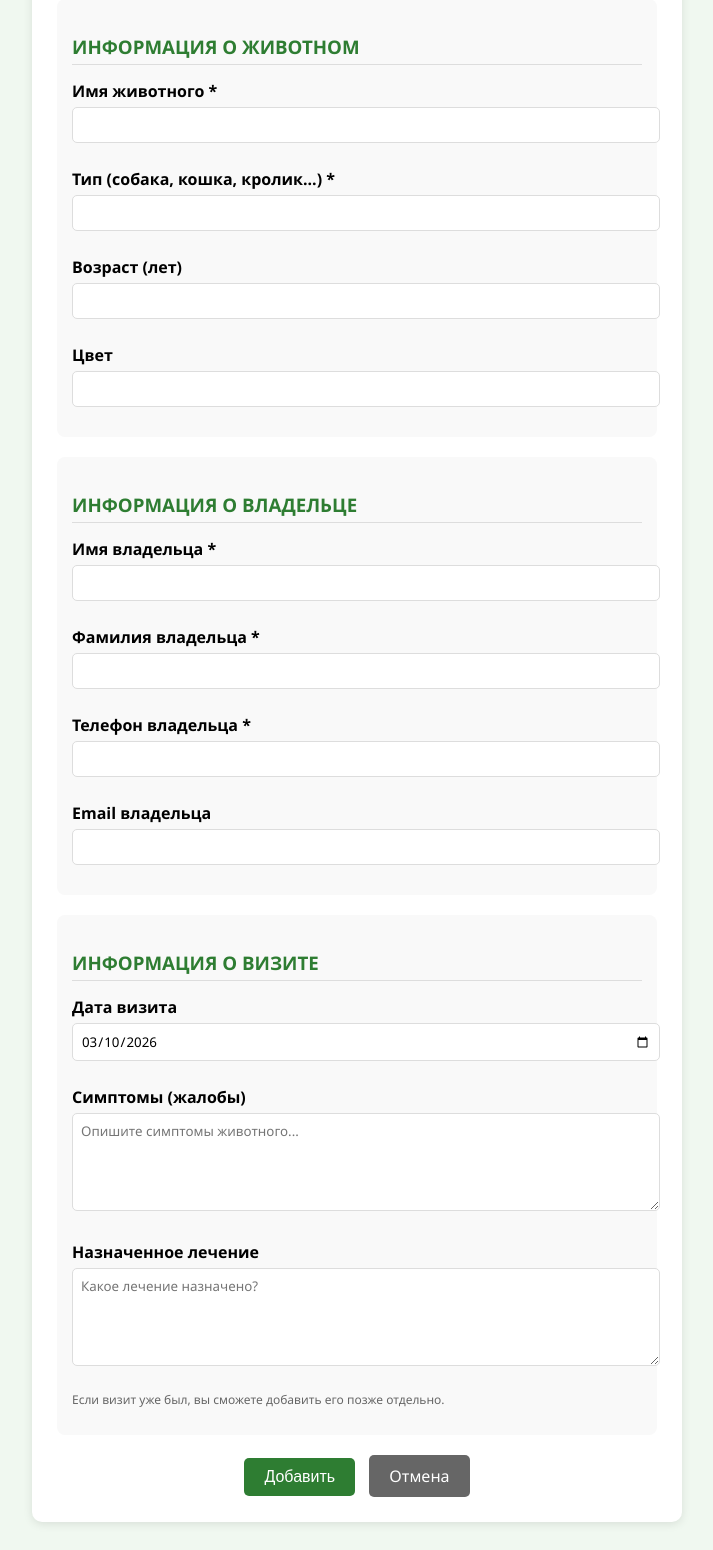
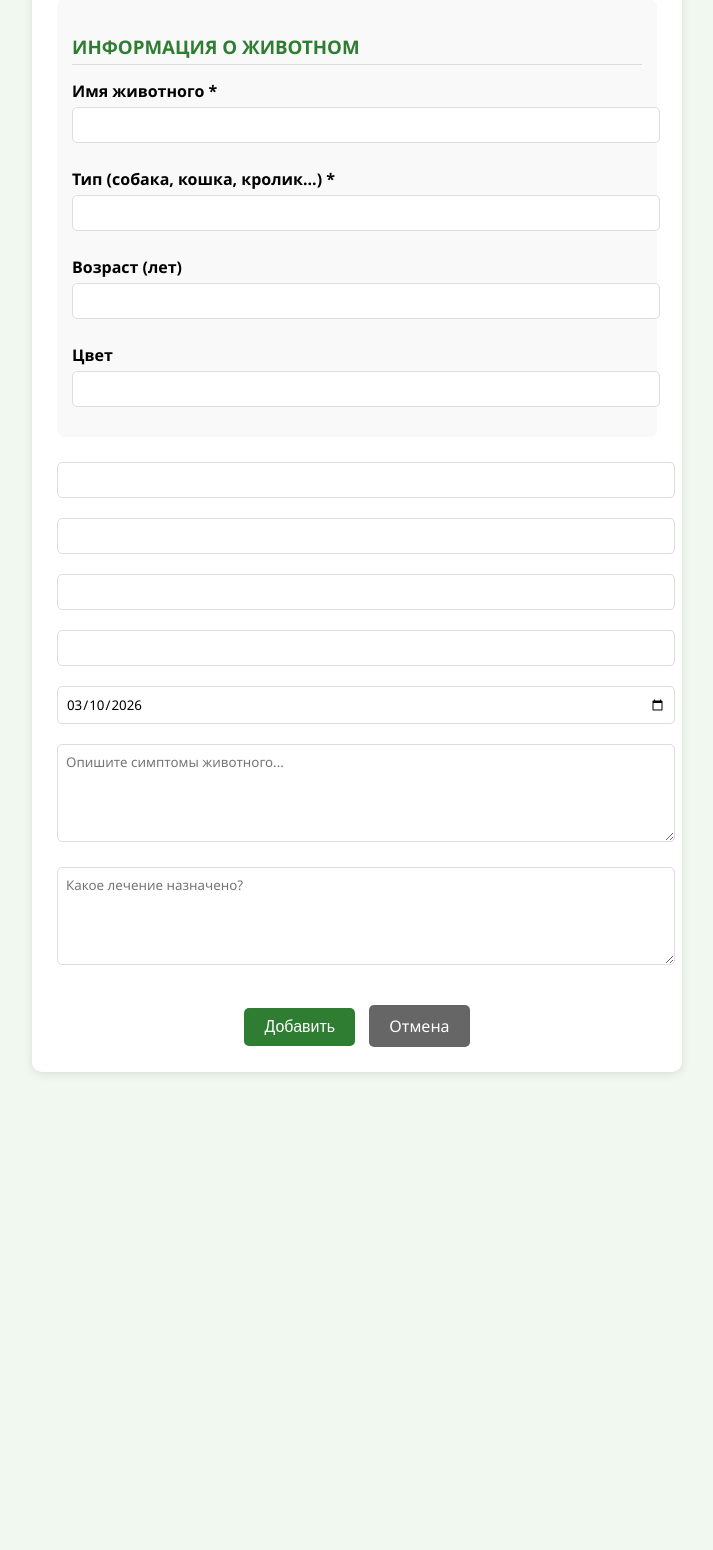
Before and after one commit to yakini10/yakini10.github.io, a PHP site: page /pratique/form.php in a window 1280 px wide. Shown: the part 143-1693 px from the top of the page, without its empty margins (283-996 px from the left). After the commit the page ends 1217 px from the top, so only its background shows below. Run offline with PHP 8.4, Linux system fonts and the light colour scheme.

Commit message:
Update form.php

```diff
--- a/pratique/form.php
+++ b/pratique/form.php
@@ -163,37 +163,20 @@ $textBouton = $isModification ? " Сохранить изменения" : " Д
         </div>
 
         <!-- БЛОК: ИНФОРМАЦИЯ О ВЛАДЕЛЬЦЕ -->
-        <div class="section">
-            <h3> ИНФОРМАЦИЯ О ВЛАДЕЛЬЦЕ</h3>
+            <input type="text" name="proprietaire_prenom" value="<?= $animal ? htmlspecialchars($animal['proprietaire_prenom'] ?? '') : '' ?>" required>
 
-            <label>Имя владельца *</label>
-            <input type="text" name="proprietaire_prenom" value="<?= $animal ? htmlspecialchars($animal['prenom'] ?? '') : '' ?>" required>
+            <input type="text" name="proprietaire_nom" value="<?= $animal ? htmlspecialchars($animal['proprietaire_nom'] ?? '') : '' ?>" required>
 
-            <label>Фамилия владельца *</label>
-            <input type="text" name="proprietaire_nom" value="<?= $animal ? htmlspecialchars($animal['nom'] ?? '') : '' ?>" required>
+            <input type="text" name="proprietaire_telephone" value="<?= $animal ? htmlspecialchars($animal['proprietaire_telephone'] ?? '') : '' ?>">
 
-            <label>Телефон владельца *</label>
-            <input type="text" name="proprietaire_telephone" value="<?= $animal ? htmlspecialchars($animal['telephone'] ?? '') : '' ?>">
-
-            <label>Email владельца</label>
-            <input type="email" name="proprietaire_email" value="<?= $animal ? htmlspecialchars($animal['email'] ?? '') : '' ?>">
-        </div>
+            <input type="email" name="proprietaire_email" value="<?= $animal ? htmlspecialchars($animal['proprietaire_email'] ?? '') : '' ?>">
 
         <!-- БЛОК: ИНФОРМАЦИЯ О ВИЗИТЕ -->
-        <div class="section">
-            <h3> ИНФОРМАЦИЯ О ВИЗИТЕ</h3>
+            <input type="date" name="visite_date" value="<?= $animal && $animal['date_visite'] ? $animal['date_visite'] : date('Y-m-d') ?>">
 
-            <label>Дата визита</label>
-            <input type="date" name="visite_date" value="<?= date('Y-m-d') ?>">
+            <textarea name="visite_symptomes" placeholder="Опишите симптомы животного..."><?= $animal ? htmlspecialchars($animal['symptomes'] ?? '') : '' ?></textarea>
 
-            <label>Симптомы (жалобы)</label>
-            <textarea name="visite_symptomes" placeholder="Опишите симптомы животного..."></textarea>
-
-            <label>Назначенное лечение</label>
-            <textarea name="visite_traitement" placeholder="Какое лечение назначено?"></textarea>
-
-            <p style="font-size: 12px; color: #666; margin-top: 5px;"> Если визит уже был, вы сможете добавить его позже отдельно.</p>
-        </div>
+            <textarea name="visite_traitement" placeholder="Какое лечение назначено?"><?= $animal ? htmlspecialchars($animal['traitement'] ?? '') : '' ?></textarea>
 
         <div style="text-align: center; margin-top: 20px;">
             <button type="submit"><?= $textBouton ?></button>
```
